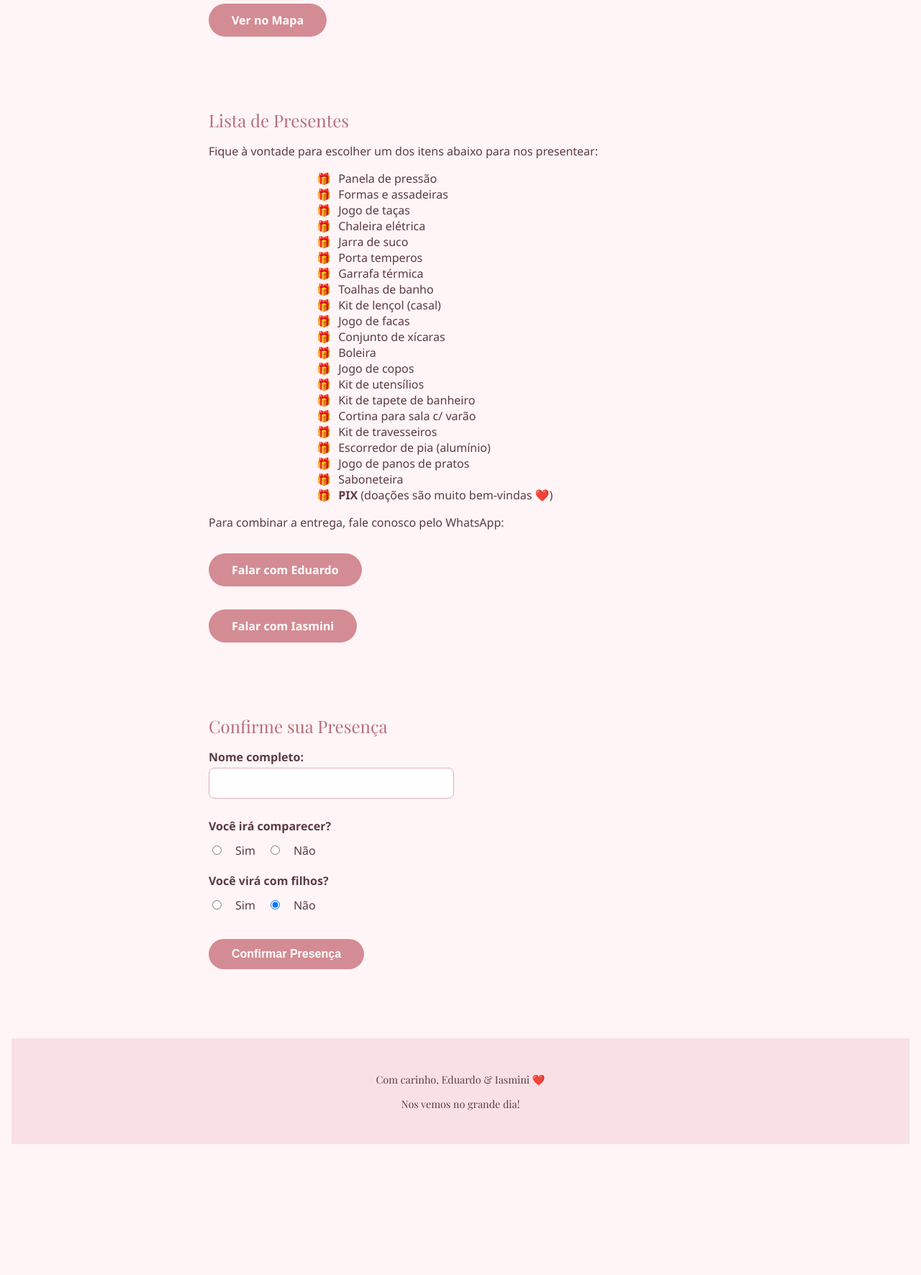
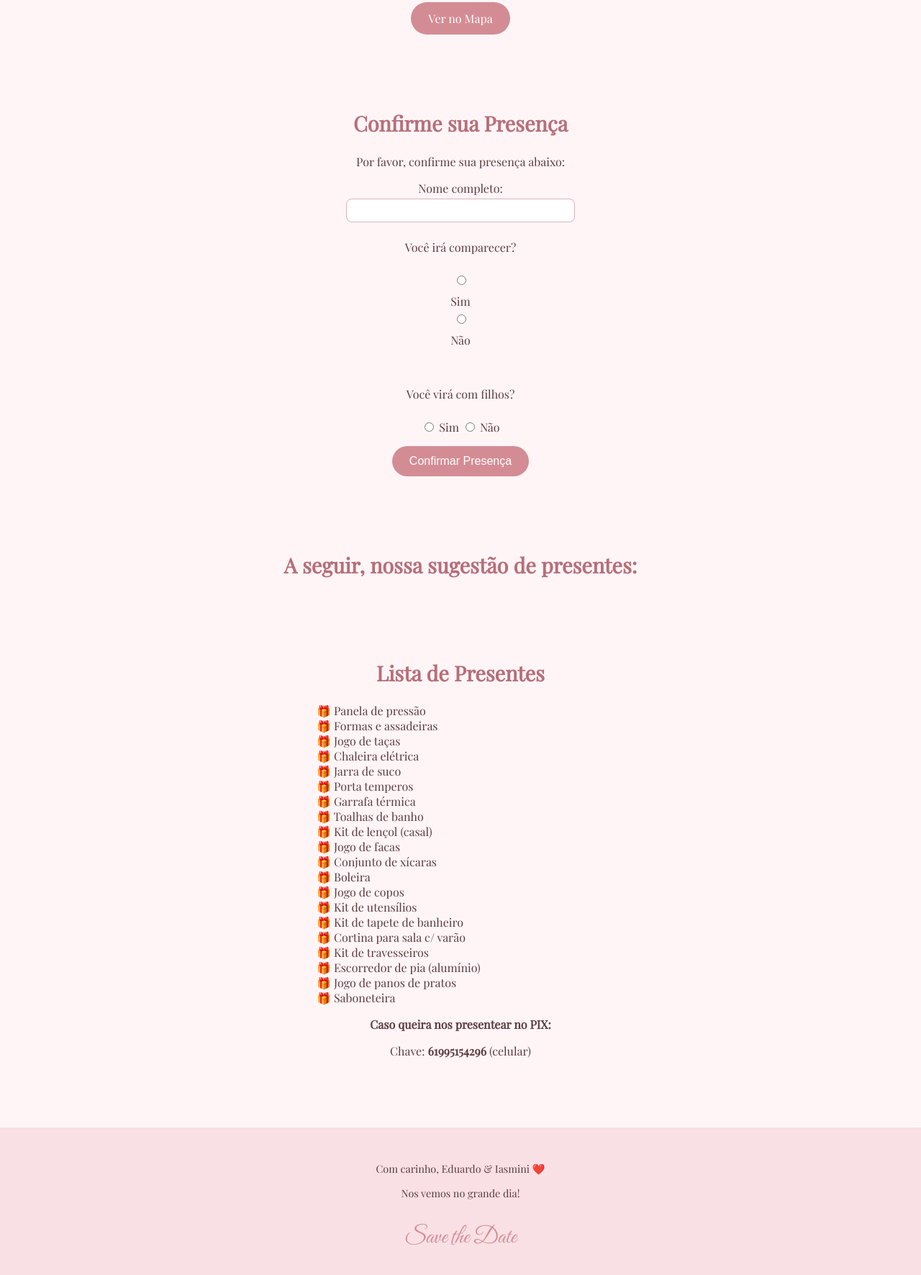
Before and after one commit to Katatau01/Edu-e-ias, a plain HTML site: page index.html in a window 1280 px wide. Shown: the part 559-2331 px from the top of the page at 72% size. Before the commit the page ends 2149 px from the top, so only its background shows below. Drawn offline with nearby package versions, Linux system fonts and the light colour scheme; a web font is replaced by a local one.

Commit message:
Update index.html

```diff
--- a/index.html
+++ b/index.html
@@ -1,90 +1,73 @@
-<!DOCTYPE html>
-<html lang="pt-BR">
+<!DOCTYPE html><html lang="pt-BR">
 <head>
   <meta charset="UTF-8" />
-  <meta name="viewport" content="width=device-width, initial-scale=1" />
+  <meta name="viewport" content="width=device-width, initial-scale=1.0" />
   <title>Eduardo & Iasmini</title>
-  <!-- Fonte elegante do Google Fonts -->
-  <link href="https://fonts.googleapis.com/css2?family=Playfair+Display&family=Segoe+UI&display=swap" rel="stylesheet" />
   <style>
-    body {
+    @import url('https://fonts.googleapis.com/css2?family=Great+Vibes&family=Playfair+Display&display=swap');body {
   margin: 0;
-      font-family: 'Segoe UI', sans-serif;
+  font-family: 'Playfair Display', serif;
   background-color: #FFF5F7;
   color: #5C3B40;
   text-align: center;
-      padding: 0 1rem;
 }
 header {
   background-color: #FFF5F7;
-      padding: 3rem 1rem 2rem;
+  padding: 2rem 1rem;
   border-bottom: 2px solid #F8E0E5;
 }
 h1 {
-      font-family: 'Playfair Display', serif;
   font-size: 3rem;
   color: #D48C94;
-      margin-bottom: 0.2rem;
+  font-family: 'Great Vibes', cursive;
 }
 h2 {
-      font-family: 'Playfair Display', serif;
   color: #B76E79;
-      font-weight: 400;
-      margin-bottom: 1rem;
+  font-size: 1.8rem;
 }
 .verse {
-      font-family: 'Playfair Display', serif;
   font-style: italic;
-      font-size: 1.2rem;
-      max-width: 600px;
-      margin: 1rem auto 2rem;
+  margin: 1rem auto;
+  max-width: 500px;
   color: #7A4F55;
 }
 section {
-      padding: 2rem 0;
-      max-width: 700px;
-      margin: 0 auto;
-      text-align: left;
+  padding: 2rem 1rem;
 }
 .countdown {
-      font-family: 'Playfair Display', serif;
-      font-size: 1.4rem;
-      margin: 1rem 0 0;
+  font-size: 1.5rem;
+  margin: 1rem 0;
   color: #B76E79;
 }
 a.button, button.button {
   display: inline-block;
   background-color: #D48C94;
   color: #fff;
-      padding: 0.75rem 2rem;
+  padding: 0.75rem 1.5rem;
   border-radius: 25px;
   text-decoration: none;
   margin: 1rem 0;
   border: none;
   cursor: pointer;
   font-size: 1rem;
-      font-weight: 600;
   transition: background-color 0.3s ease;
 }
 a.button:hover, button.button:hover {
   background-color: #B76E79;
 }
-    input[type="text"], input[type="email"], select {
-      padding: 0.6rem;
-      width: 100%;
-      max-width: 320px;
-      margin-bottom: 1.2rem;
+input[type="text"], input[type="email"], input[type="number"] {
+  padding: 0.5rem;
+  width: 80%;
+  max-width: 300px;
+  margin-bottom: 1rem;
   border-radius: 8px;
   border: 1px solid #DAB2B7;
   background-color: #fff;
-      font-size: 1rem;
-      font-family: 'Segoe UI', sans-serif;
 }
 label {
   display: block;
   margin: 0.5rem 0 0.25rem;
   color: #5C3B40;
-      font-weight: 600;
 }
 ul {
   list-style: none;
@@ -92,32 +75,24 @@
   max-width: 400px;
   margin: auto;
   text-align: left;
-      font-size: 1rem;
-      color: #5C3B40;
 }
 li::before {
   content: "🎁 ";
-      margin-right: 6px;
 }
 footer {
   margin-top: 3rem;
-      padding: 2rem 1rem;
+  padding: 2rem;
   background: #F8E0E5;
   font-size: 0.9rem;
   color: #5C3B40;
-      text-align: center;
-      font-family: 'Playfair Display', serif;
 }
-    /* Radio inputs inline */
-    .radio-group {
-      display: flex;
-      align-items: center;
-      gap: 1rem;
-      margin-bottom: 1rem;
+.save-the-date {
+  font-family: 'Great Vibes', cursive;
+  font-size: 2rem;
+  color: #D48C94;
+  margin-top: 2rem;
 }
-    .radio-group label {
-      font-weight: normal;
-    }
+
   </style>
 </head>
 <body>
@@ -125,19 +100,40 @@
     <h1>Eduardo & Iasmini</h1>
     <p class="verse">“Assim, eles já não são dois, mas sim uma só carne. Portanto, o que Deus uniu, ninguém o separe.”<br>— Mateus 19:6</p>
     <div class="countdown" id="countdown"></div>
-  </header>
-
-  <section class="info">
+  </header>  <section class="info">
     <h2>Informações do Casamento</h2>
     <p><strong>Data:</strong> 23 de novembro de 2025</p>
     <p><strong>Horário:</strong> 12:30h da tarde</p>
     <p><strong>Local:</strong> Bamboo Eventos – Monte Serrat</p>
-    <a class="button" href="https://www.google.com/maps/search/Bamboo+Eventos+Monte+Serrat" target="_blank" rel="noopener">Ver no Mapa</a>
-  </section>
-
-  <section class="presentes">
+    <a class="button" href="https://www.google.com/maps/search/Bamboo+Eventos+Monte+Serrat" target="_blank">Ver no Mapa</a>
+  </section>  <section class="rsvp">
+    <h2>Confirme sua Presença</h2>
+    <p id="mensagem-convidado">Por favor, confirme sua presença abaixo:</p>
+    <form action="https://formsubmit.co/cdossantoseduardofelipe@gmail.com" method="POST">
+      <input type="hidden" name="_subject" value="Confirmação de presença no casamento" />
+      <input type="hidden" name="_captcha" value="false" />
+      <label for="nome">Nome completo:</label>
+      <input type="text" id="nome" name="nome" readonly required />
+      <label>Você irá comparecer?</label><br>
+      <input type="radio" id="sim" name="presenca" value="Sim" required />
+      <label for="sim">Sim</label>
+      <input type="radio" id="nao" name="presenca" value="Não" />
+      <label for="nao">Não</label>
+      <br><br>
+      <label>Você virá com filhos?</label><br>
+      <input type="radio" name="temFilhos" value="Sim" onclick="document.getElementById('qtdCriancas').style.display='block'"> Sim
+      <input type="radio" name="temFilhos" value="Não" onclick="document.getElementById('qtdCriancas').style.display='none'"> Não
+      <div id="qtdCriancas" style="display:none;">
+        <label for="criancas">Quantidade de crianças:</label>
+        <input type="number" id="criancas" name="quantidade_criancas" min="1" max="10">
+      </div>
+      <br>
+      <button type="submit" class="button">Confirmar Presença</button>
+    </form>
+  </section>  <section class="transicao">
+    <h2>A seguir, nossa sugestão de presentes:</h2>
+  </section>  <section class="presentes">
     <h2>Lista de Presentes</h2>
-    <p>Fique à vontade para escolher um dos itens abaixo para nos presentear:</p>
     <ul>
       <li>Panela de pressão</li>
       <li>Formas e assadeiras</li>
@@ -159,50 +155,15 @@
       <li>Escorredor de pia (alumínio)</li>
       <li>Jogo de panos de pratos</li>
       <li>Saboneteira</li>
-      <li><strong>PIX</strong> (doações são muito bem-vindas ❤️)</li>
     </ul>
-    <p>Para combinar a entrega, fale conosco pelo WhatsApp:</p>
-    <a class="button" href="https://wa.me/5561995154296" target="_blank" rel="noopener">Falar com Eduardo</a><br />
-    <a class="button" href="https://wa.me/5561992656462" target="_blank" rel="noopener">Falar com Iasmini</a>
-  </section>
-
-  <section class="rsvp">
-    <h2>Confirme sua Presença</h2>
-    <form action="https://formsubmit.co/cdossantoseduardofelipe@gmail.com" method="POST">
-      <input type="hidden" name="_subject" value="Confirmação de presença no casamento" />
-      <input type="hidden" name="_captcha" value="false" />
-
-      <label for="nome">Nome completo:</label>
-      <input type="text" id="nome" name="nome" readonly required />
-
-      <label>Você irá comparecer?</label>
-      <div class="radio-group">
-        <input type="radio" id="sim" name="presenca" value="Sim" required />
-        <label for="sim">Sim</label>
-        <input type="radio" id="nao" name="presenca" value="Não" />
-        <label for="nao">Não</label>
-      </div>
-
-      <label>Você virá com filhos?</label>
-      <div class="radio-group">
-        <input type="radio" id="filhos-sim" name="filhos" value="Sim" />
-        <label for="filhos-sim">Sim</label>
-        <input type="radio" id="filhos-nao" name="filhos" value="Não" checked />
-        <label for="filhos-nao">Não</label>
-      </div>
-
-      <button type="submit" class="button">Confirmar Presença</button>
-    </form>
-  </section>
-
-  <footer>
+    <p><strong>Caso queira nos presentear no PIX:</strong></p>
+    <p>Chave: <strong>61995154296</strong> (celular)</p>
+  </section>  <footer>
     <p>Com carinho, Eduardo & Iasmini ❤️</p>
     <p>Nos vemos no grande dia!</p>
-  </footer>
-
-  <script>
-    document.addEventListener("DOMContentLoaded", function() {
-      const weddingDate = new Date("2025-11-23T00:00:00").getTime();
+    <div class="save-the-date">Save the Date</div>
+  </footer>  <script>
+    const weddingDate = new Date("2025-11-23T12:30:00").getTime();
     const countdownEl = document.getElementById("countdown");
 
     function updateCountdown() {
@@ -222,15 +183,15 @@
       const urlParams = new URLSearchParams(window.location.search);
       const nome = urlParams.get('convidado');
       if (nome) {
-          const nomeDecodificado = decodeURIComponent(nome);
-          document.getElementById('nome').value = nomeDecodificado;
+        document.getElementById('nome').value = decodeURIComponent(nome);
+        document.getElementById('mensagem-convidado').textContent = `Olá ${nome}, por favor, confirme sua presença abaixo:`;
       }
     }
 
+    document.addEventListener("DOMContentLoaded", function () {
       updateCountdown();
       setInterval(updateCountdown, 60000);
       preencherNomeConvidado();
     });
-  </script>
-</body>
+  </script></body>
 </html>
```
Lines whose indentation alone changed are shown as unchanged.
